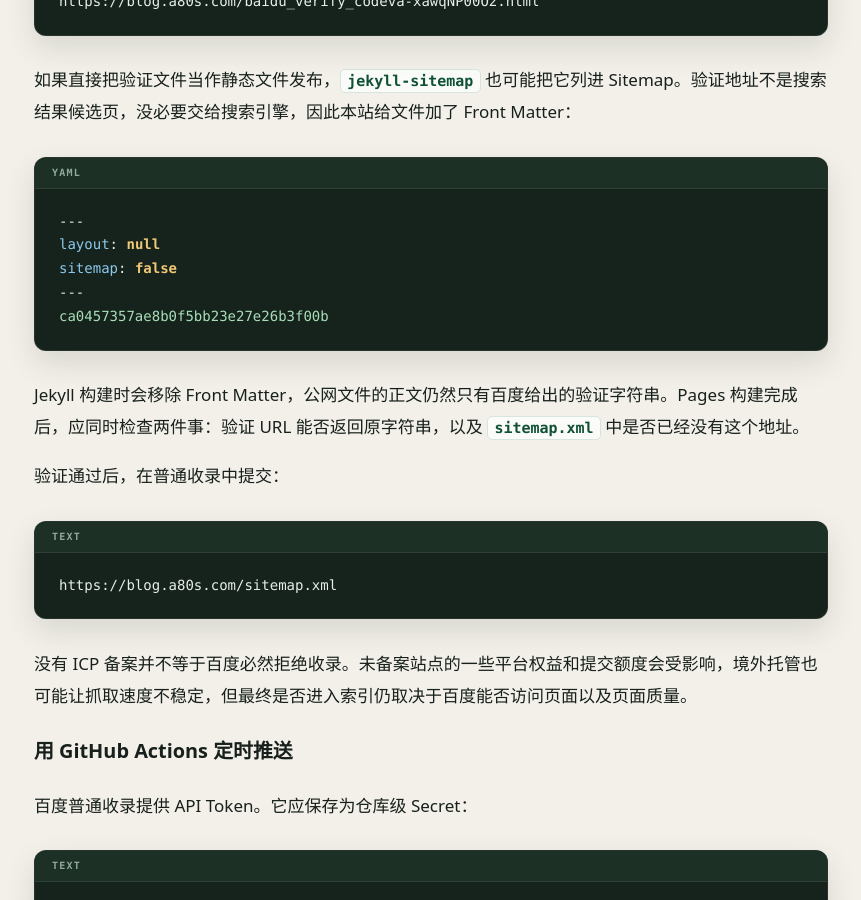
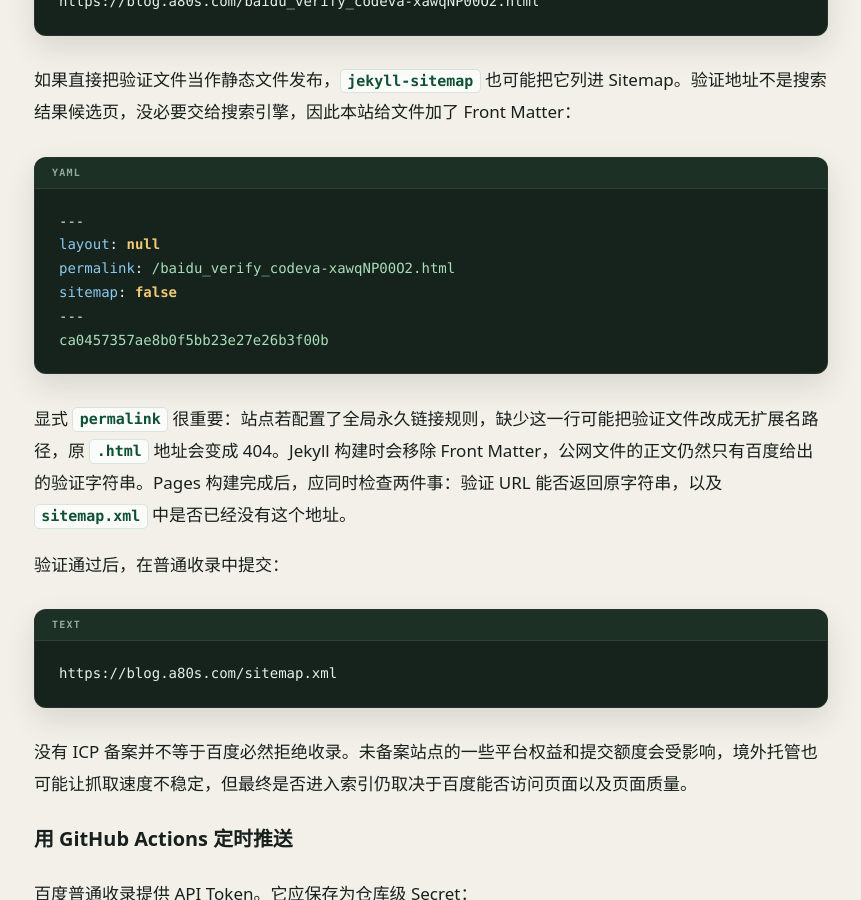
Before and after one commit to vince6799/Blog, a Jekyll site: the page built from _posts/2026-08-16-github-pages-cloudflare-search-guide.md, in a window 1280 px wide and 900 px high, scrolled down 12001 px. Shown: the whole window, without its empty margins (209-1070 px from the left). Built offline with Jekyll 4.4.1, drawn with Linux system fonts in a browser that asks for light colours.

Commit message:
保留百度验证文件原路径

````diff
--- a/_posts/2026-08-16-github-pages-cloudflare-search-guide.md
+++ b/_posts/2026-08-16-github-pages-cloudflare-search-guide.md
@@ -343,12 +343,13 @@ https://blog.a80s.com/baidu_verify_codeva-xawqNP00O2.html
 ```yaml
 ---
 layout: null
+permalink: /baidu_verify_codeva-xawqNP00O2.html
 sitemap: false
 ---
 ca0457357ae8b0f5bb23e27e26b3f00b
 ```
 
-Jekyll 构建时会移除 Front Matter，公网文件的正文仍然只有百度给出的验证字符串。Pages 构建完成后，应同时检查两件事：验证 URL 能否返回原字符串，以及 `sitemap.xml` 中是否已经没有这个地址。
+显式 `permalink` 很重要：站点若配置了全局永久链接规则，缺少这一行可能把验证文件改成无扩展名路径，原 `.html` 地址会变成 404。Jekyll 构建时会移除 Front Matter，公网文件的正文仍然只有百度给出的验证字符串。Pages 构建完成后，应同时检查两件事：验证 URL 能否返回原字符串，以及 `sitemap.xml` 中是否已经没有这个地址。
 
 验证通过后，在普通收录中提交：
 
--- a/baidu_verify_codeva-xawqNP00O2.html
+++ b/baidu_verify_codeva-xawqNP00O2.html
@@ -1,5 +1,6 @@
 ---
 layout: null
+permalink: /baidu_verify_codeva-xawqNP00O2.html
 sitemap: false
 ---
 ca0457357ae8b0f5bb23e27e26b3f00b
````
